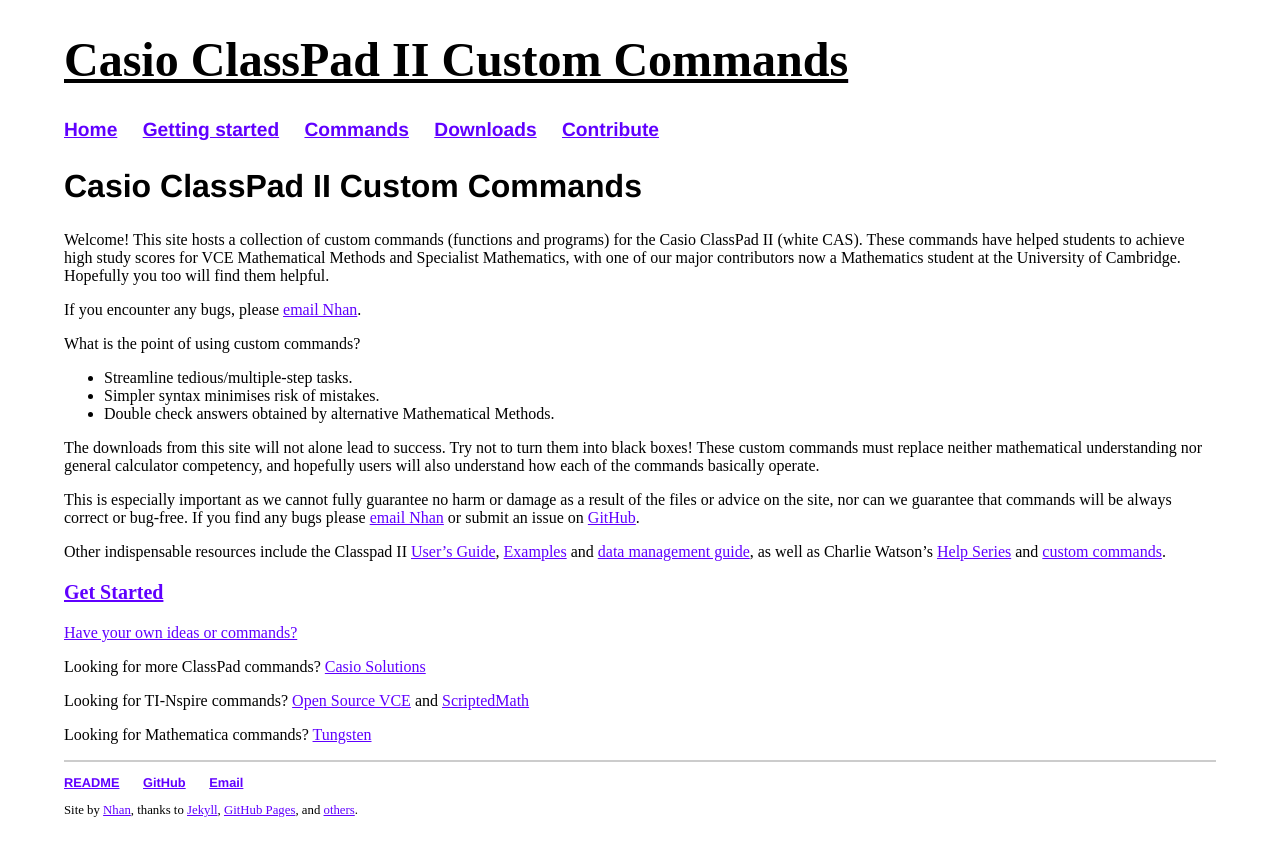
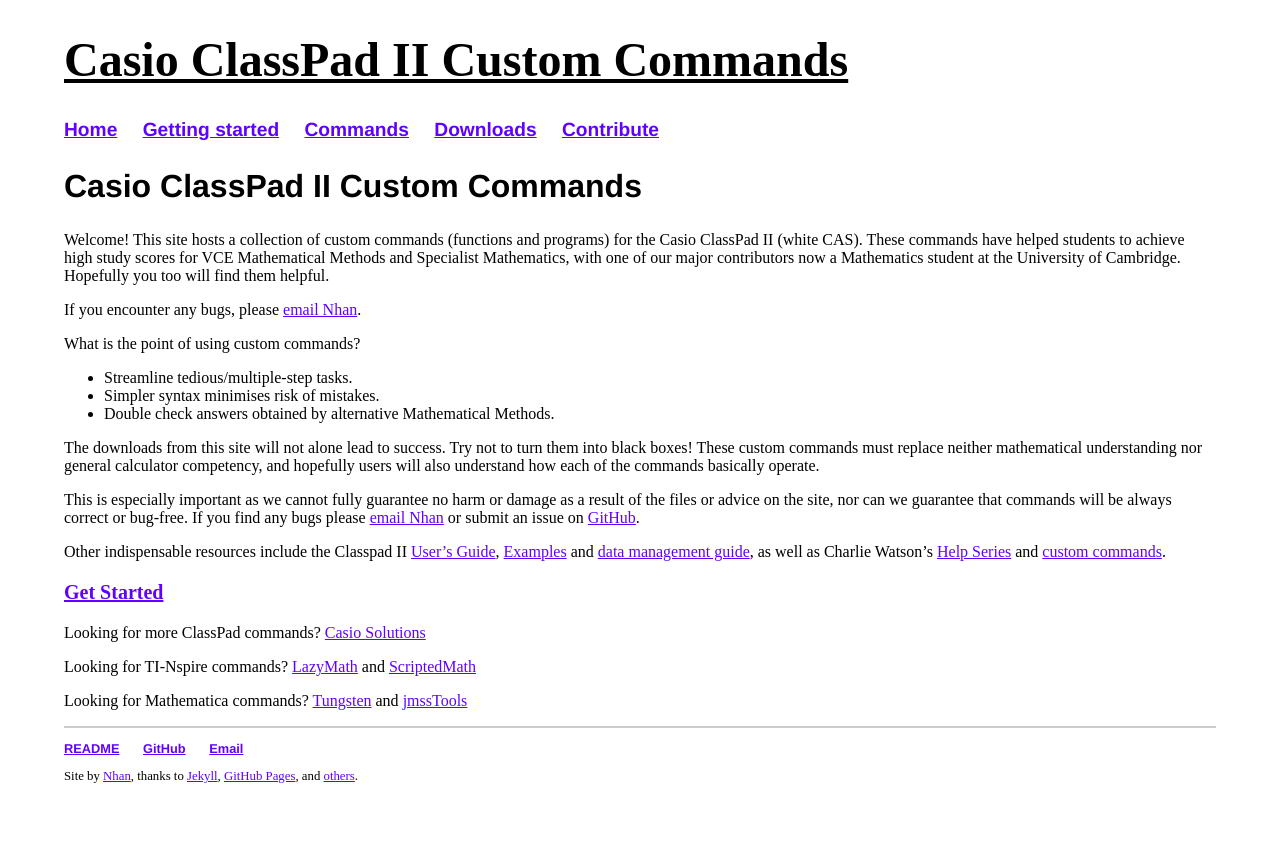
Before and after one commit to nhtnhanbn/whitecas, a Jekyll site: the page built from index.md, in a window 1280 px wide. Shown: the top 856 px of the page. Built offline with Jekyll 4.4.1, drawn with Linux system fonts in a browser that asks for light colours.

Commit message:
Rename Open Source VCE to LazyMath

```diff
--- a/_sass/base.scss
+++ b/_sass/base.scss
@@ -16,7 +16,6 @@
 }
 
 a {
-    text-decoration: underline;
     color: #6000ff;
 }
 
--- a/index.md
+++ b/index.md
@@ -22,10 +22,8 @@
 
 ### [Get Started]({{ 'docs' | relative_url }})
 
-[Have your own ideas or commands?]({{ 'contribute' | relative_url }})
-
 Looking for more ClassPad commands? [Casio Solutions](https://charliewatson.com/casio/cpintro.php)
 
-Looking for TI-Nspire commands? [Open Source VCE](https://opensourcevce.github.io) and [ScriptedMath](http://scriptedmath.com)
+Looking for TI-Nspire commands? [LazyMath](https://lazymath.github.io) and [ScriptedMath](http://scriptedmath.com)
 
-Looking for Mathematica commands? [Tungsten](https://github.com/saikumarmk/tungsten)
+Looking for Mathematica commands? [Tungsten](https://github.com/saikumarmk/tungsten) and [jmssTools](https://github.com/starfihgter/jmssTools)
```
